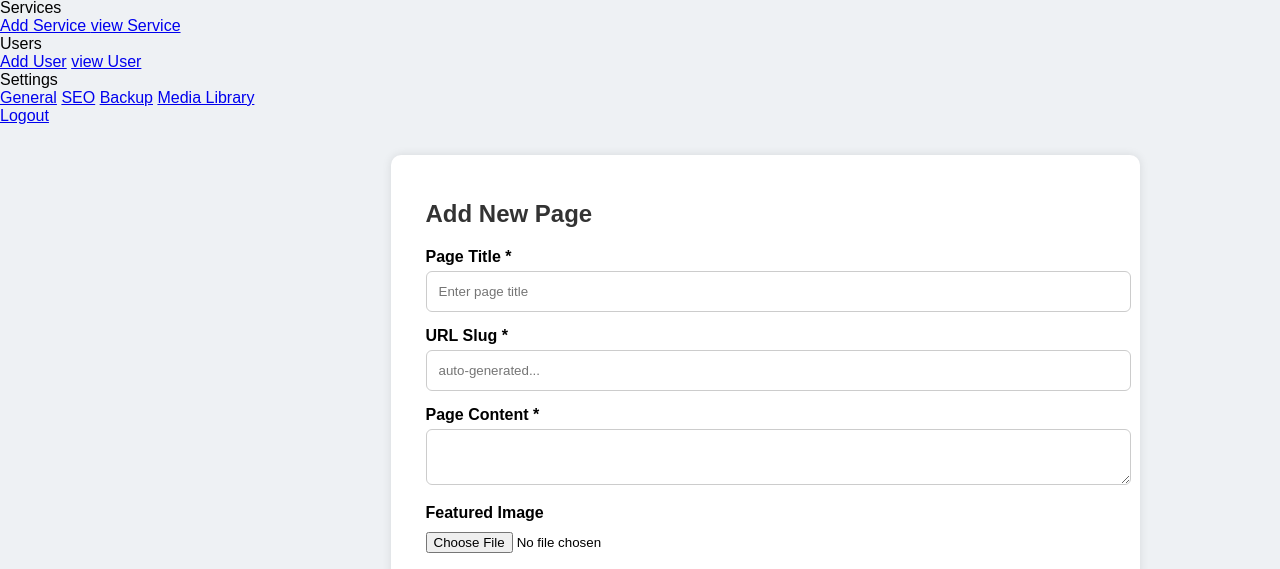
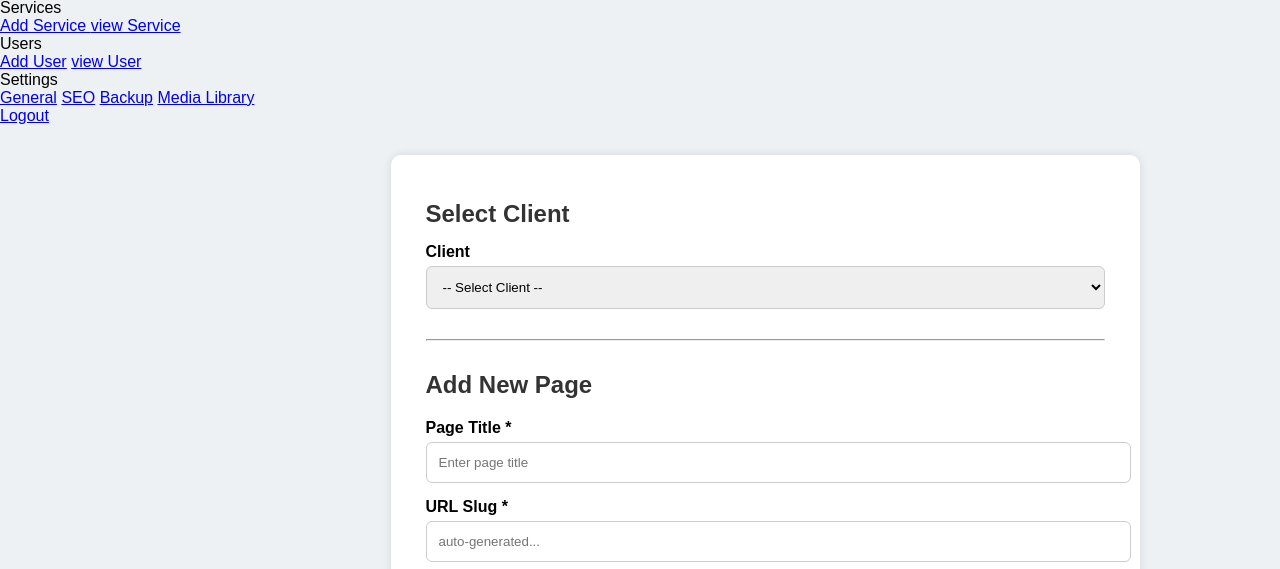
Before and after one commit to Anilkumaryadav-coder/CMS, a PHP site: page /add-page.php in a window 1280 px wide. Shown: the part 141-710 px from the top of the page. Run offline with PHP 8.4, Linux system fonts and the light colour scheme; tables that the repository leaves empty or names only in its code hold one stand-in row (values such as "Sample post"); some libraries are stand-ins or nearby versions.

Commit message:
Updated CMS add page

```diff
--- a/admin/add-page.php
+++ b/admin/add-page.php
@@ -1,5 +1,16 @@
 <?php
 include "db.php";
+
+
+/* Fetch clients */
+$clients = [];
+$clientQuery = mysqli_query($conn, "SELECT id, full_name, company_name FROM clients ORDER BY full_name ASC");
+if ($clientQuery) {
+    while ($row = mysqli_fetch_assoc($clientQuery)) {
+        $clients[] = $row;
+    }
+}
+
 
 if ($_SERVER['REQUEST_METHOD'] == "POST") {
 
@@ -143,6 +154,23 @@ if ($_SERVER['REQUEST_METHOD'] == "POST") {
 
 <div class="content-wrapper">
     <div class="form-container">
+<!-- CLIENTS SECTION -->
+<h2 style="margin-bottom:15px;">Select Client</h2>
+
+<label>Client</label>
+<select name="client_id" class="form-control" required>
+    <option value="">-- Select Client --</option>
+    <?php foreach ($clients as $client) { ?>
+        <option value="<?= $client['id']; ?>">
+            <?= htmlspecialchars($client['full_name']); ?>
+            <?php if (!empty($client['company_name'])) { ?>
+                (<?= htmlspecialchars($client['company_name']); ?>)
+            <?php } ?>
+        </option>
+    <?php } ?>
+</select>
+
+<hr style="margin:30px 0;">
 
         <h2>Add New Page</h2>
 
```
